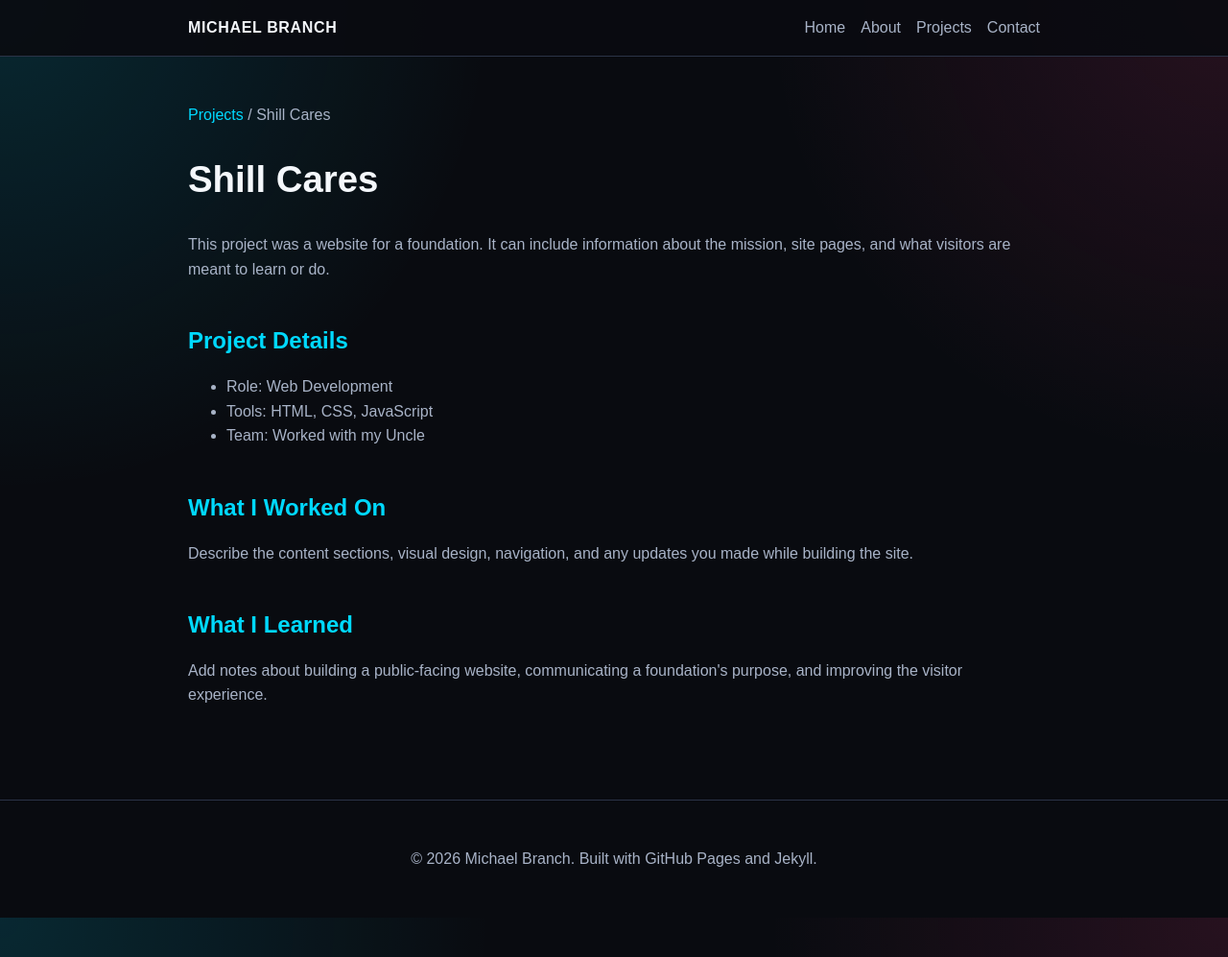
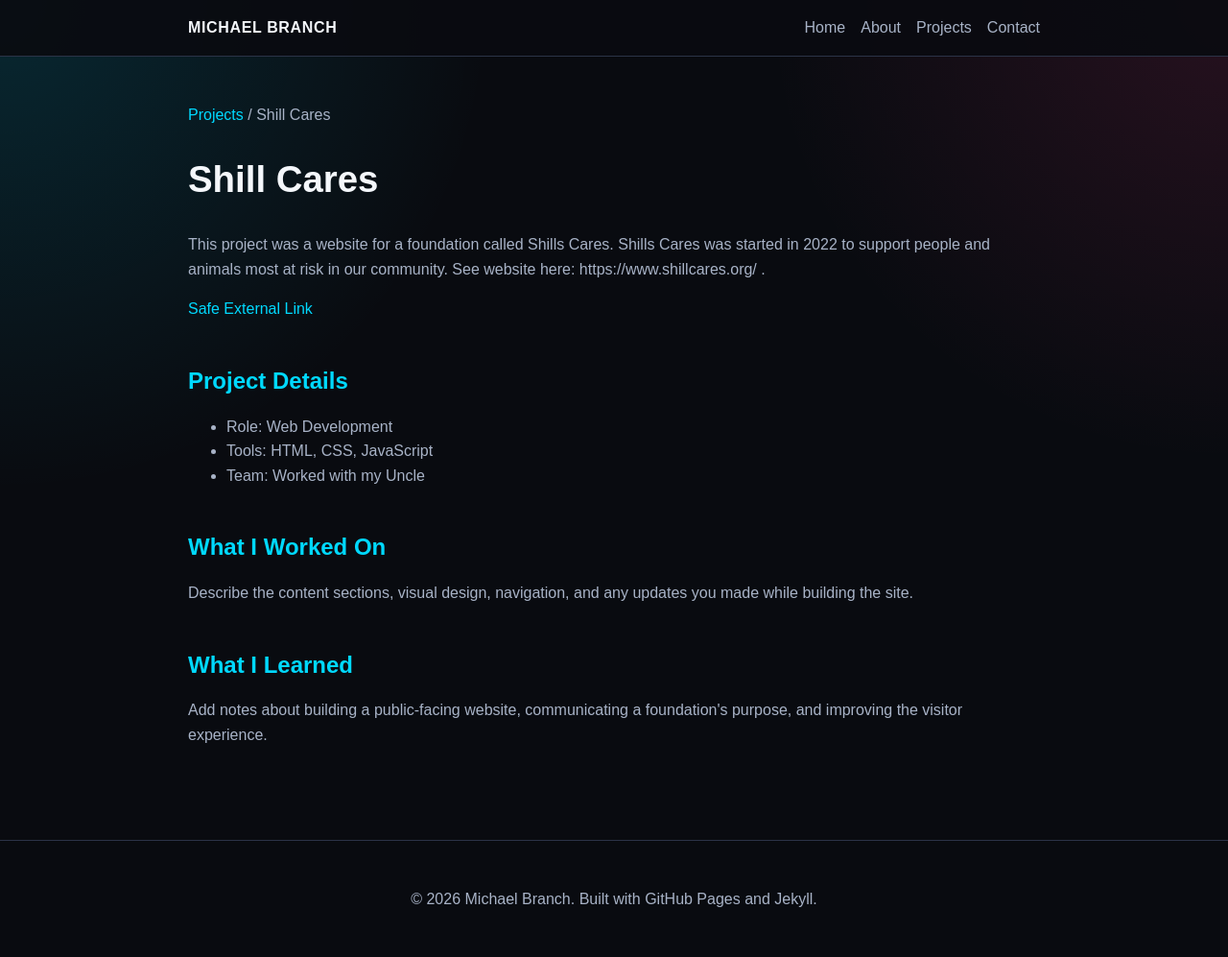
Before and after one commit to michaelbranch-code/Michaels_Portfolio, a Jekyll site: the page built from shill-cares.html, in a window 1280 px wide. Shown: the whole page at 96% size. Built offline with Jekyll 4.4.1, drawn with Linux system fonts in a browser that asks for light colours.

Commit message:
Update shill-cares.html

```diff
--- a/shill-cares.html
+++ b/shill-cares.html
@@ -9,9 +9,11 @@ title: Shill Cares
 </nav>
 
 <section>
-  <h1>Shill Cares</h1>
-  <p>This project was a website for a foundation. It can include information about the mission, site pages, and what
-    visitors are meant to learn or do.</p>
+    <h1>Shill Cares</h1>
+    <p>This project was a website for a foundation called Shills Cares. Shills Cares was started in 2022 to support people and animals most at risk in our community.  See website here:  https://www.shillcares.org/ .</p>
+    <a href="https://example.com" target="_blank" rel="noopener noreferrer">
+        Safe External Link
+    </a>
 </section>
 
 <section>
```
